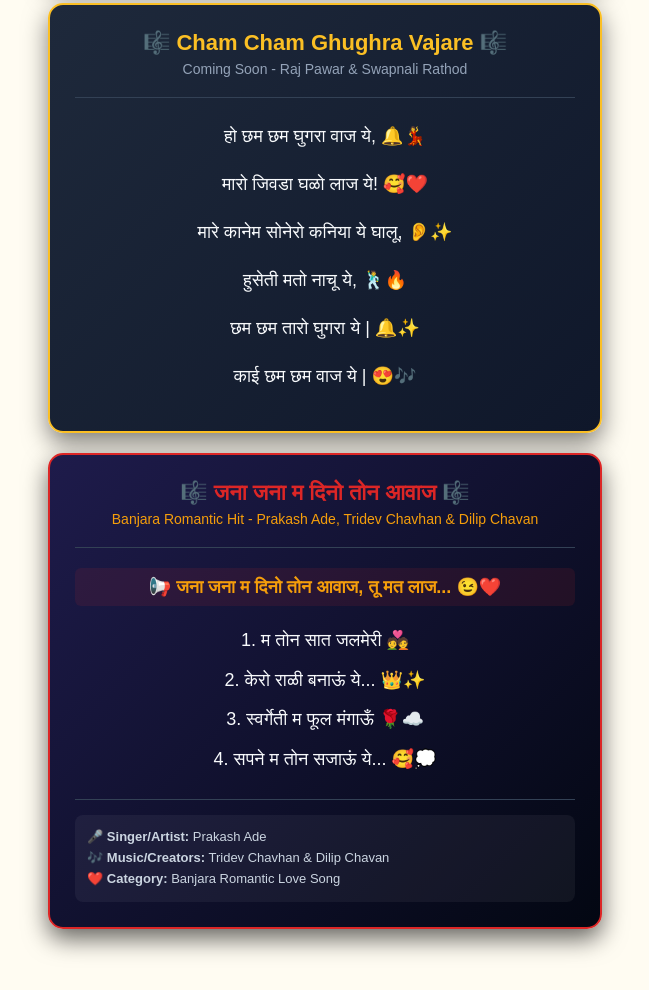
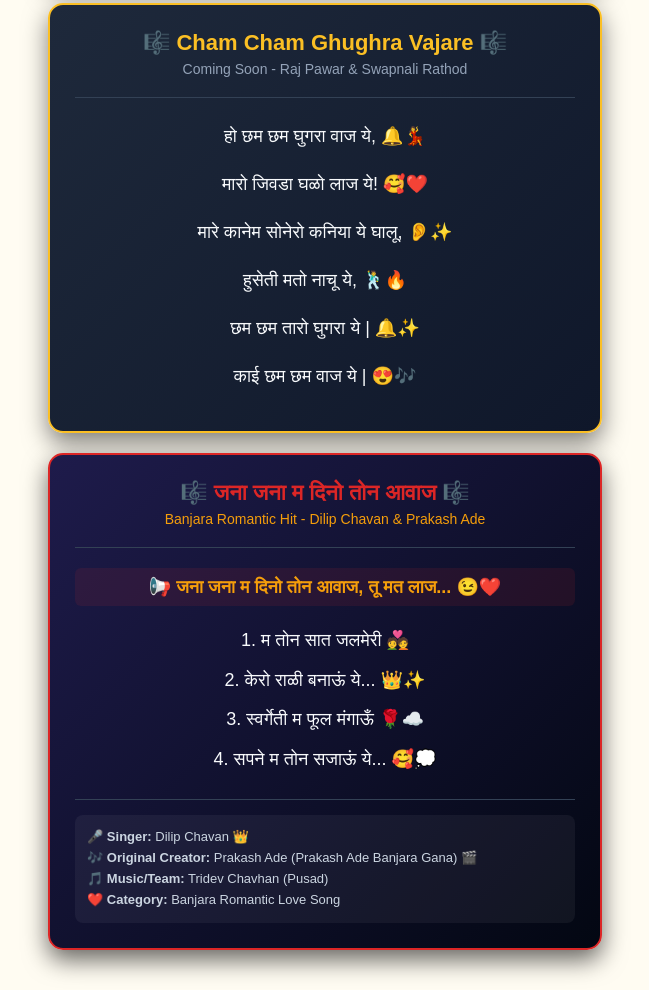
Before and after one commit to banjarabeatsofficial/banjarabeatsofficial.github.io, a plain HTML site: page veertavira.html in a window 1280 px wide. Shown: the part 1735-2725 px from the top of the page, without its empty margins (315-964 px from the left). Before the commit the page ends 2704 px from the top, so only its background shows below. Drawn offline with Linux system fonts and the light colour scheme.

Commit message:
Update veertavira.html

```diff
--- a/veertavira.html
+++ b/veertavira.html
@@ -124,11 +124,11 @@
     <div style="font-size: 18px; line-height: 2; margin: 12px 0;">काई छम छम वाज ये | 😍🎶</div>
 </div>
 <!-- Cham Cham Ghughra Lyrics Box End -->
-    <!-- Banjara Romantic Hit Lyrics Layout Start -->
+<!-- Banjara Romantic Hit Lyrics Layout Start -->
 <div style="background: linear-gradient(135deg, #1e1b4b 0%, #030712 100%); border: 2px solid #dc2626; border-radius: 15px; padding: 25px; max-width: 500px; margin: 20px auto; text-align: center; font-family: sans-serif; color: #f8fafc; box-shadow: 0 10px 25px rgba(0,0,0,0.6);">
 
     <div style="color: #dc2626; font-size: 22px; font-weight: bold; margin-bottom: 5px;">🎼 जना जना म दिनो तोन आवाज 🎼</div>
-    <div style="color: #f59e0b; font-size: 14px; margin-bottom: 20px;">Banjara Romantic Hit - Prakash Ade, Tridev Chavhan & Dilip Chavan</div>
+    <div style="color: #f59e0b; font-size: 14px; margin-bottom: 20px;">Banjara Romantic Hit - Dilip Chavan & Prakash Ade</div>
     <hr style="border: 0; border-top: 1px solid #334155; margin-bottom: 20px;">
 
     <!-- मुख्य हुक लाईन -->
@@ -136,7 +136,7 @@
         📢 जना जना म दिनो तोन आवाज, तू मत लाज... 😉❤️
     </div>
 
-    <!-- तुम्ही पाठवलेल्या नवीन ओळी -->
+    <!-- लिरिक्स -->
     <div style="font-size: 18px; line-height: 2.2; text-align: center; margin: 15px 0;">
         1. म तोन सात जलमेरी 💑<br>
         2. केरो राळी बनाऊं ये... 👑✨<br>
@@ -146,10 +146,11 @@
 
     <hr style="border: 0; border-top: 1px solid #334155; margin-top: 20px; margin-bottom: 15px;">
 
-    <!-- ओरिजिनल क्रिएटर्स क्रेडिट्स -->
+    <!-- सुधारित ओरिजिनल क्रिएटर्स क्रेडिट्स -->
     <div style="font-size: 13px; color: #cbd5e1; line-height: 1.6; text-align: left; background: rgba(255,255,255,0.05); padding: 12px; border-radius: 8px;">
-        🎤 <b>Singer/Artist:</b> Prakash Ade<br>
-        🎶 <b>Music/Creators:</b> Tridev Chavhan & Dilip Chavan<br>
+        🎤 <b>Singer:</b> Dilip Chavan 👑<br>
+        🎶 <b>Original Creator:</b> Prakash Ade (Prakash Ade Banjara Gana) 🎬<br>
+        🎵 <b>Music/Team:</b> Tridev Chavhan (Pusad)<br>
         ❤️ <b>Category:</b> Banjara Romantic Love Song
     </div>
 </div>
```
